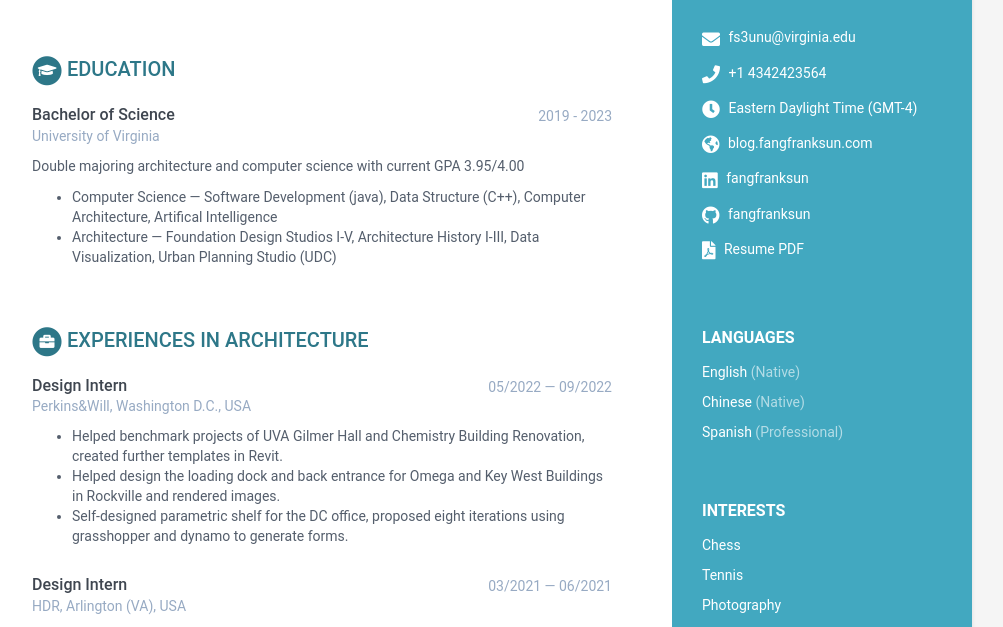
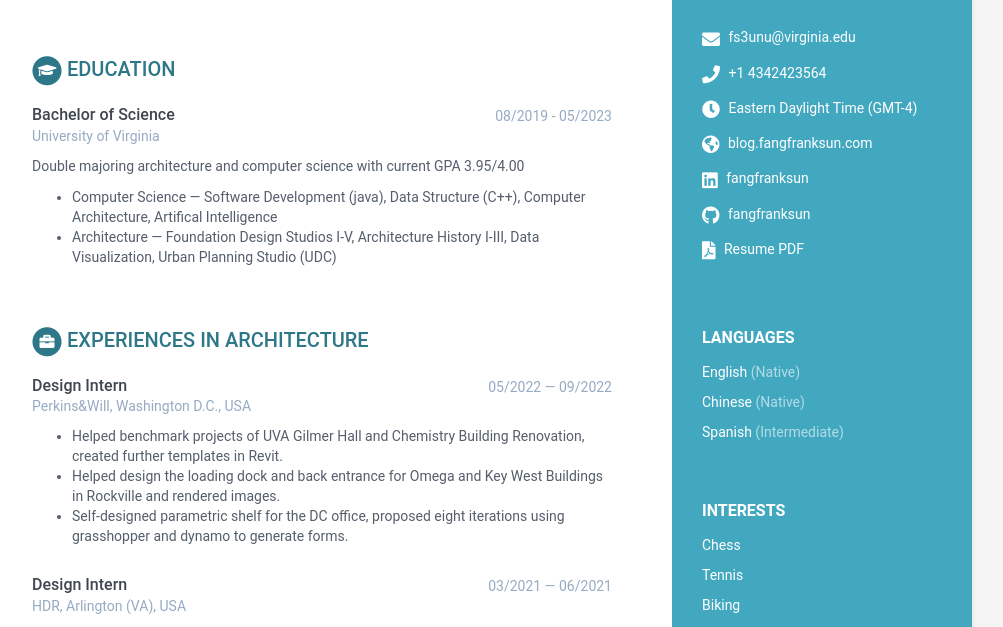
Before and after one commit to FangFrankSun/My_Resume, a Jekyll site: the page built from index.html, in a window 1280 px wide and 900 px high. Shown: the part 270-897 px from the top of the window, without its empty margins (168-1171 px from the left). Built offline with Jekyll 4.4.1, drawn with Linux system fonts in a browser that asks for light colours.

Commit message:
Update data.yml

```diff
--- a/_data/data.yml
+++ b/_data/data.yml
@@ -39,7 +39,7 @@ sidebar:
           level: Native
 
         - idiom: Spanish
-          level: Professional
+          level: Intermediate
 
     interests:
       title: Interests
@@ -48,6 +48,9 @@ sidebar:
           link:
 
         - item: Tennis
+          link:
+
+        - item: Biking
           link:
 
         - item: Photography
@@ -73,7 +76,7 @@ education:
     info:
       - degree: Bachelor of Science
         university: University of Virginia
-        time: 2019 - 2023
+        time: 08/2019 - 05/2023
         details: |
           Double majoring architecture and computer science with current GPA 3.95/4.00
             - Computer Science — Software Development (java), Data Structure (C++), Computer Architecture, Artifical Intelligence
```
